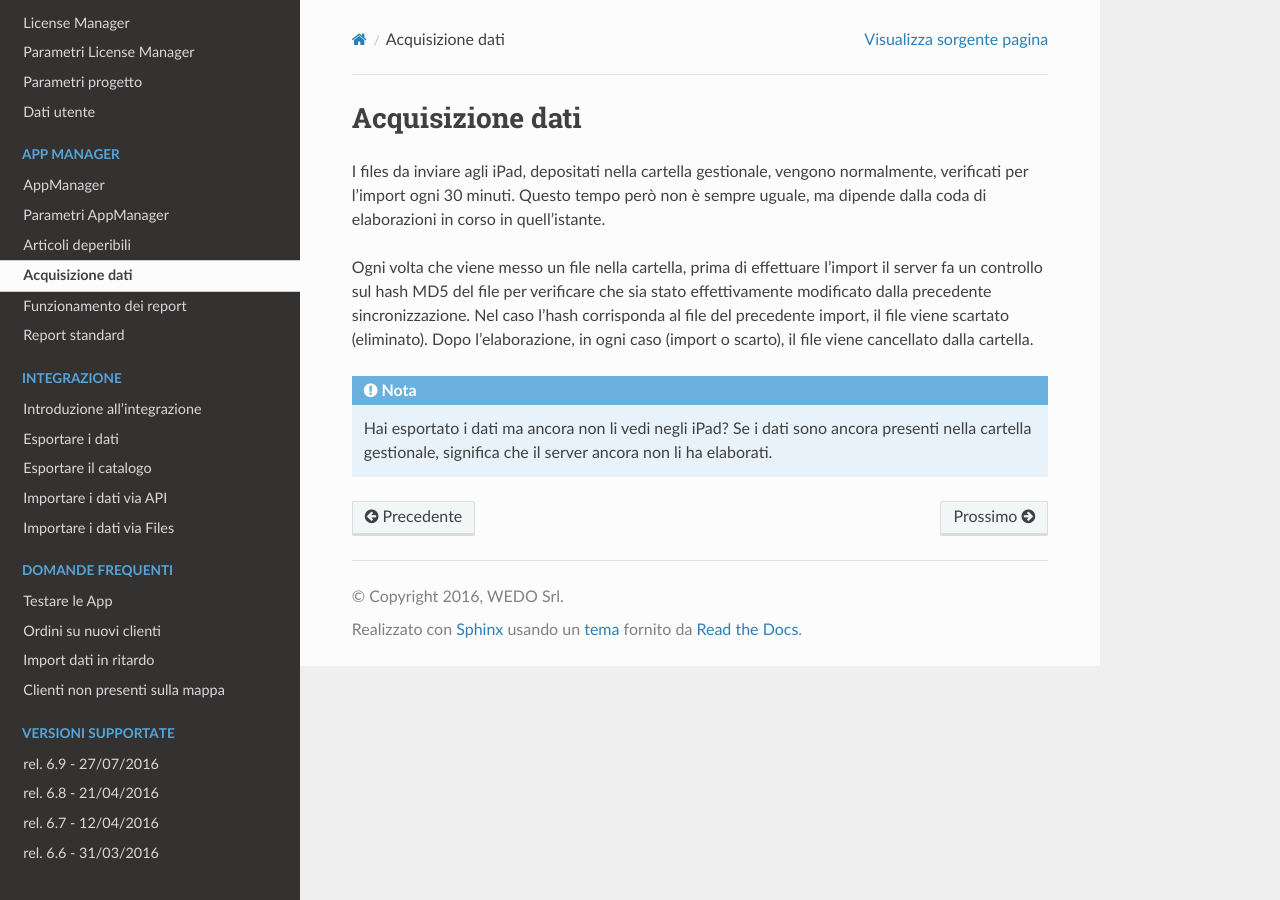
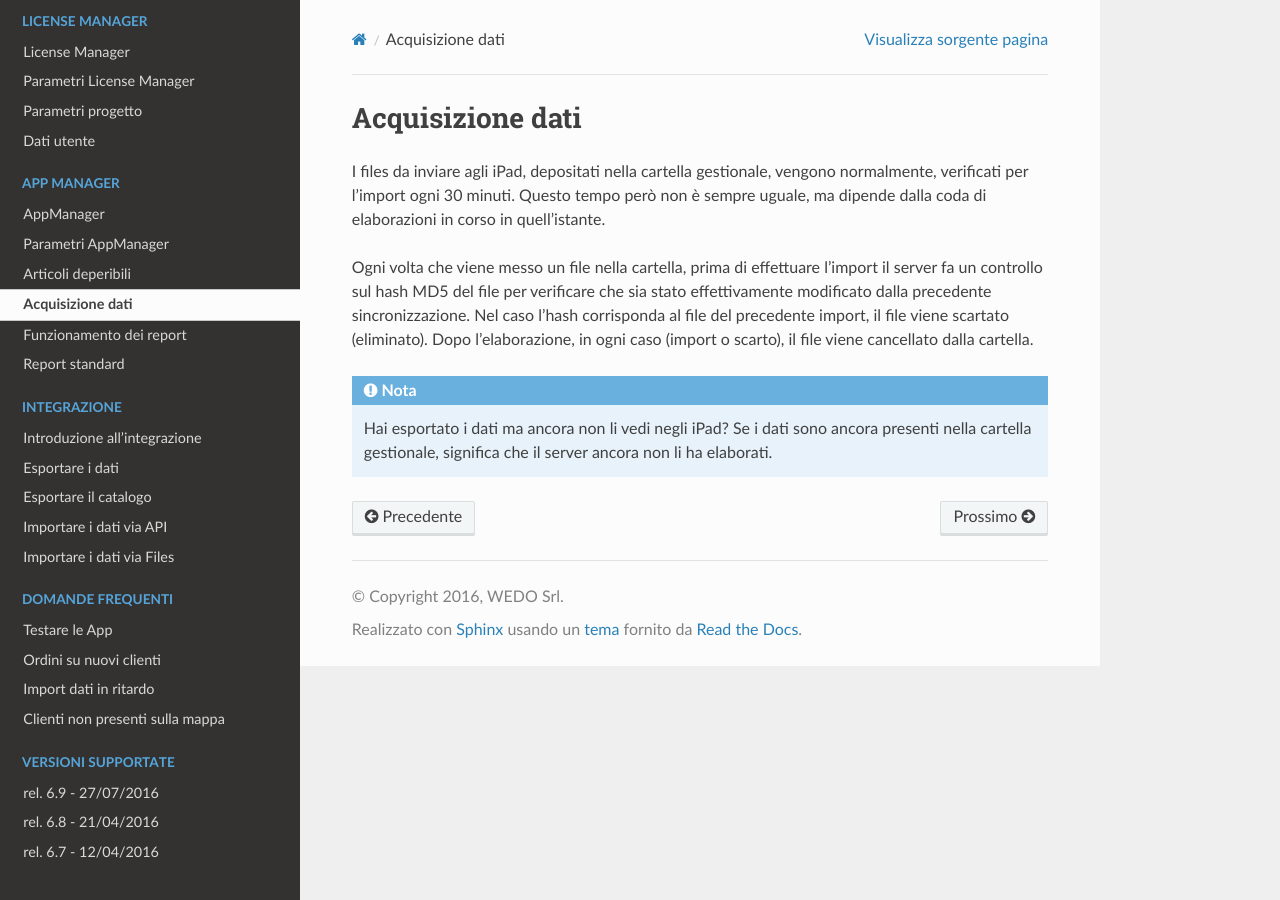
Before and after one commit to wedoit-io/doc-icommerce, a Sphinx documentation site: the page built from source/acquisizione-dati.rst, in a window 1280 px wide. Built offline with Sphinx 7.4.7 and the Read the Docs theme 2.0.0, drawn with Linux system fonts in a browser that asks for light colours.

Commit message:
Update index.rst

```diff
--- a/source/index.rst
+++ b/source/index.rst
@@ -87,7 +87,6 @@
   release-6-9
   release-6-8
   release-6-7
-  release-6-6
 
 Indici e Tabelle
 ================
```
